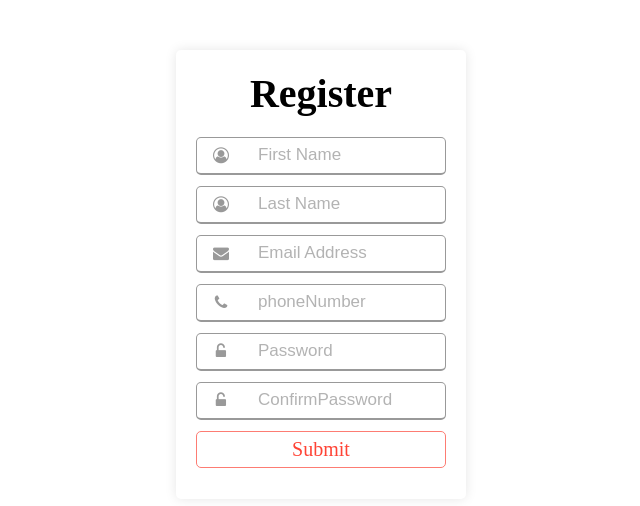
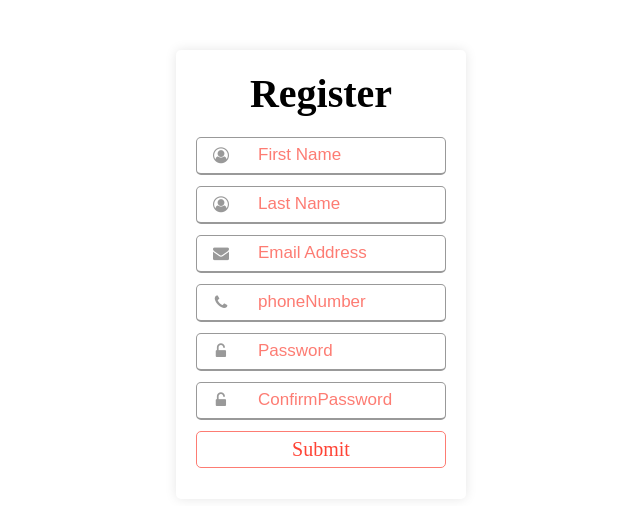
Before and after one commit to Davit2022/frontend, a React app in the folder custom-react-boilerplate/: page /register in a window 1280 px wide. Shown: the top 506 px of the page, without its empty margins (319-959 px from the left). Built offline with nearby package versions, Linux system fonts and the light colour scheme.

Commit message:
create register component

```diff
--- a/custom-react-boilerplate/src/components/register/register.css
+++ b/custom-react-boilerplate/src/components/register/register.css
@@ -49,11 +49,6 @@ h1 {
     border-color: #83f8fc;
 }
 
-input::placeholder {
-    color: red;
-    font-style: arial;
-    display: flex;
- }
 
 .fild i {
     position: absolute
@@ -65,6 +60,9 @@ input::placeholder {
     display: flex;
     text-align: left;
     font-size: 17px;
+    color: #fd7c73;
+    font-style: arial;
+    display: flex;
 }
 
 #singup {
```
Also changed, not shown: custom-react-boilerplate/src/components/header/Header.css (+8 -4 lines).
